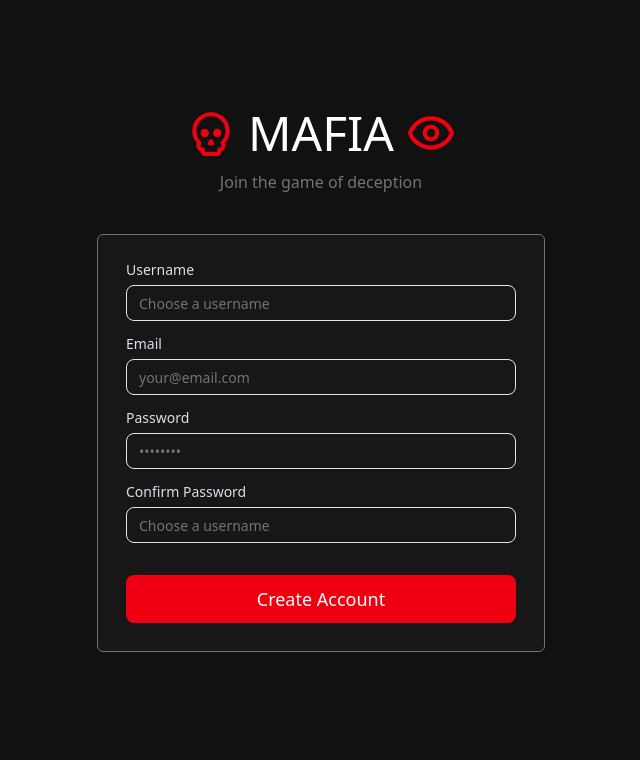
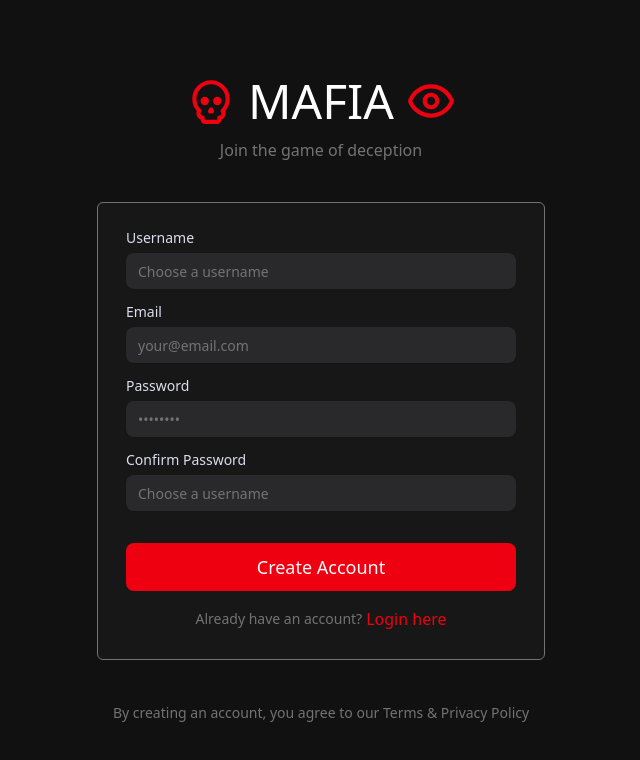
Before and after one commit to ratiziraqashvili/mafia, a Next.js app: page /register in a window 1280 px wide. Shown: the top 760 px of the page, without its empty margins (319-959 px from the left). Built offline with nearby package versions, Linux system fonts and the light colour scheme.

Commit message:
created auth utils

```diff
--- a/app/(auth)/register/_components/register-form.tsx
+++ b/app/(auth)/register/_components/register-form.tsx
@@ -8,13 +8,13 @@ import { Button } from "@/components/ui/button";
 import {
   Form,
   FormControl,
-  FormDescription,
   FormField,
   FormItem,
   FormLabel,
   FormMessage,
 } from "@/components/ui/form";
 import { Input } from "@/components/ui/input";
+import Link from "next/link";
 
 const formSchema = z
   .object({
@@ -75,7 +75,7 @@ export const RegisterForm = () => {
             </FormItem>
           )}
         />
-         <FormField
+        <FormField
           control={form.control}
           name="email"
           render={({ field }) => (
@@ -88,7 +88,7 @@ export const RegisterForm = () => {
             </FormItem>
           )}
         />
-         <FormField
+        <FormField
           control={form.control}
           name="password"
           render={({ field }) => (
@@ -101,7 +101,7 @@ export const RegisterForm = () => {
             </FormItem>
           )}
         />
-         <FormField
+        <FormField
           control={form.control}
           name="confirmPassword"
           render={({ field }) => (
@@ -114,9 +114,23 @@ export const RegisterForm = () => {
             </FormItem>
           )}
         />
-        <Button type="submit" className="mt-4 bg-(--red) hover:bg-red-700 p-6 text-lg hover:cursor-pointer">
+        <Button
+          type="submit"
+          className="mt-4 bg-(--red) hover:bg-red-700 p-6 text-lg hover:cursor-pointer"
+        >
           Create Account
         </Button>
+        <div className="flex items-center justify-center gap-1">
+          <span className="text-sm text-muted-foreground font-medium">
+            Already have an account?{" "}
+          </span>
+          <Link
+            href="/login"
+            className="text-(--red) hover:text-red-300 transition font-medium"
+          >
+            Login here
+          </Link>
+        </div>
       </form>
     </Form>
   );
--- a/app/(auth)/register/page.tsx
+++ b/app/(auth)/register/page.tsx
@@ -3,7 +3,7 @@ import { RegisterForm } from "./_components/register-form";
 
 const RegisterPage = () => {
   return (
-    <div className="bg-[#111] min-h-screen flex flex-col items-center justify-center gap-10">
+    <div className="min-h-screen flex flex-col items-center justify-center gap-10">
       <div className="flex flex-col gap-3 items-center">
         <div className="flex items-center gap-3">
           <SkullIcon color="var(--red)" size={50} />
@@ -18,7 +18,9 @@ const RegisterPage = () => {
       </div>
       <RegisterForm />
       <div>
-
+        <span className="text-sm text-muted-foreground">
+          By creating an account, you agree to our Terms & Privacy Policy
+        </span>
       </div>
     </div>
   );
--- a/app/globals.css
+++ b/app/globals.css
@@ -77,7 +77,7 @@
   --sidebar-ring: oklch(0.708 0 0);
 
   /* Manually added variables */
-  --red: #e01
+  --red: #e01;
 }
 
 .dark {
@@ -119,6 +119,6 @@
     @apply border-border outline-ring/50;
   }
   body {
-    @apply bg-background text-foreground;
+    @apply bg-[#111]  text-[#dde];
   }
 }
--- a/components/ui/input.tsx
+++ b/components/ui/input.tsx
@@ -1,6 +1,6 @@
-import * as React from "react"
+import * as React from "react";
 
-import { cn } from "@/lib/utils"
+import { cn } from "@/lib/utils";
 
 function Input({ className, type, ...props }: React.ComponentProps<"input">) {
   return (
@@ -8,14 +8,14 @@ function Input({ className, type, ...props }: React.ComponentProps<"input">) {
       type={type}
       data-slot="input"
       className={cn(
-        "file:text-foreground placeholder:text-muted-foreground selection:bg-primary selection:text-primary-foreground dark:bg-input/30 border-input h-9 w-full min-w-0 rounded-md border bg-transparent px-3 py-1 text-base shadow-xs transition-[color,box-shadow] outline-none file:inline-flex file:h-7 file:border-0 file:bg-transparent file:text-sm file:font-medium disabled:pointer-events-none disabled:cursor-not-allowed disabled:opacity-50 md:text-sm",
+        "file:text-foreground placeholder:text-muted-foreground selection:bg-primary selection:text-primary-foreground dark:bg-input/30 border-input h-9 w-full min-w-0 rounded-md bg-[#29292b] px-3 py-1 text-base shadow-xs transition-[color,box-shadow] outline-none file:inline-flex file:h-7 file:border-0 file:bg-transparent file:text-sm file:font-medium disabled:pointer-events-none disabled:cursor-not-allowed disabled:opacity-50 md:text-sm",
         "focus-visible:border-ring focus-visible:ring-ring/50 focus-visible:ring-[3px]",
         "aria-invalid:ring-destructive/20 dark:aria-invalid:ring-destructive/40 aria-invalid:border-destructive caret-white text-white selection:bg-black",
         className
       )}
       {...props}
     />
-  )
+  );
 }
 
-export { Input }
+export { Input };
--- a/lib/auth-client.ts
+++ b/lib/auth-client.ts
@@ -1,3 +1,8 @@
 import { createAuthClient } from "better-auth/react"
+import { usernameClient } from "better-auth/client/plugins"
 
-export const authClient = createAuthClient();
+export const authClient = createAuthClient({
+    plugins: [
+        usernameClient()
+    ]
+});
--- /dev/null
+++ b/lib/auth-utils.ts
@@ -0,0 +1,21 @@
+import { headers } from "next/headers";
+import { redirect } from "next/navigation";
+import { auth } from "./auth";
+
+export const requireAuth = async () => {
+    const session = await auth.api.getSession({
+        headers: await headers(),
+    });
+
+    if (!session) redirect("/login");
+
+    return session;
+};
+
+export const requireUnauth = async () => {
+    const session = await auth.api.getSession({
+        headers: await headers(),
+    })
+
+    if (session) redirect("/");
+}
--- a/lib/auth.ts
+++ b/lib/auth.ts
@@ -1,6 +1,7 @@
 import { betterAuth } from "better-auth";
 import { prismaAdapter } from "better-auth/adapters/prisma";
 import { prisma } from "./prisma";
+import { username } from "better-auth/plugins";
 
 export const auth = betterAuth({
     database: prismaAdapter(prisma, {
@@ -10,4 +11,7 @@ export const auth = betterAuth({
         enabled: true,
         autoSignIn: true
     },
+    plugins: [
+        username()
+    ]
 });
```
Also changed, not shown: 1 other file (tests, documents, lock files or other folders).
